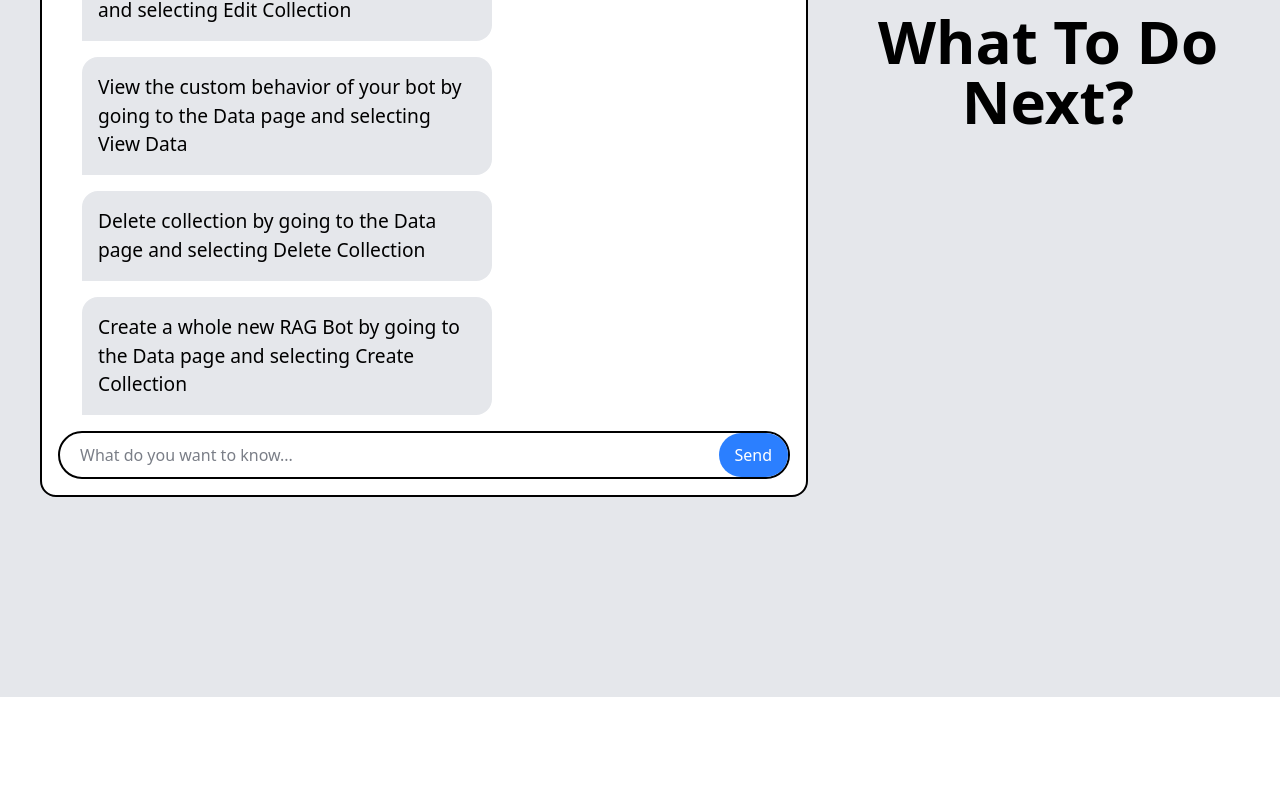
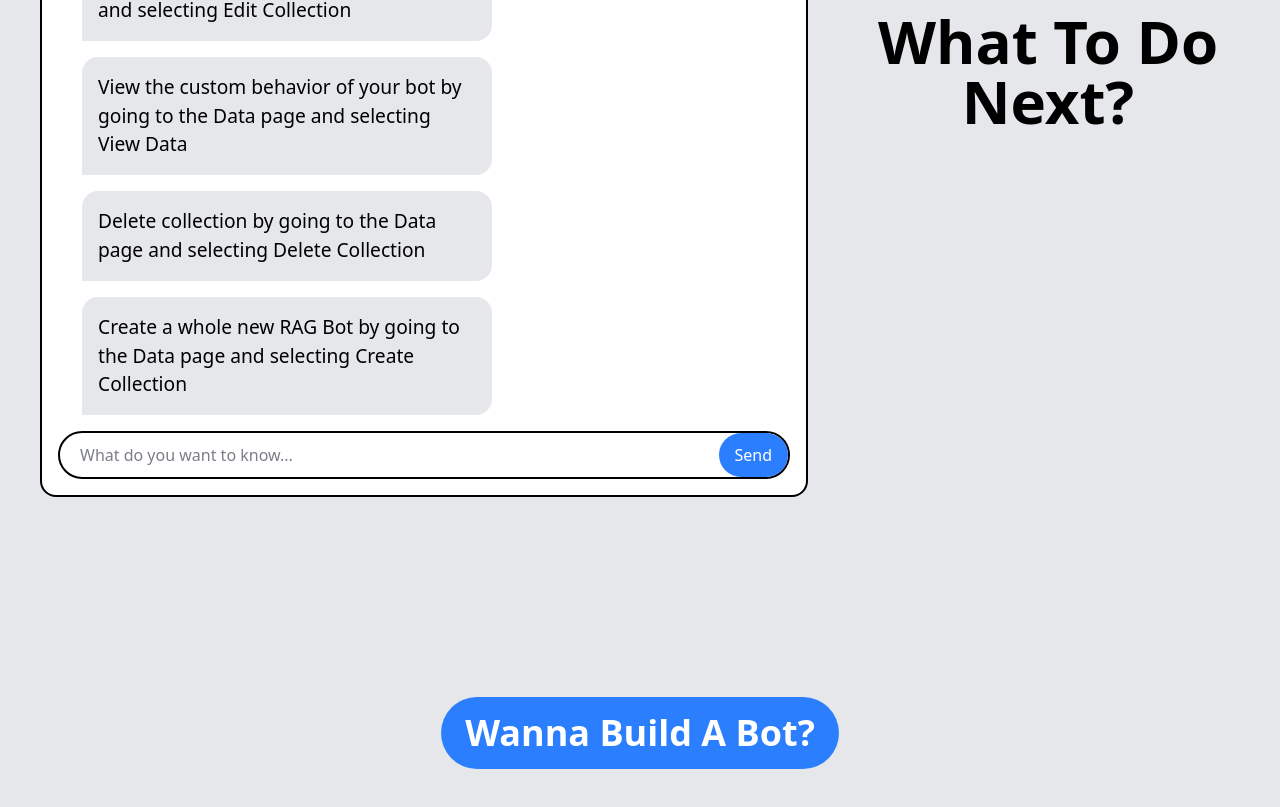
Before and after one commit to Tarif24/Build_A_Bot_Frontend, a React (Vite) app: page / in a window 1280 px wide. Shown: the part 4885-5692 px from the top of the page. Before the commit the page ends 5582 px from the top, so only its background shows below. Built offline with nearby package versions, Linux system fonts and the light colour scheme.

Commit message:
Added a button at the bottom of home that sends you to the data page

```diff
--- a/src/pages/HomePage.jsx
+++ b/src/pages/HomePage.jsx
@@ -1,8 +1,10 @@
 import Hero from "../components/Hero";
 import ChatTextDisplay from "../components/ChatTextDisplay";
+import { useNavigate } from "react-router-dom";
 
 const HomePage = () => {
     document.body.style.overflow = "auto";
+    const navigate = useNavigate();
 
     return (
         <div className="flex flex-col justify-center items-center bg-gray-200">
@@ -145,6 +147,12 @@ const HomePage = () => {
                     ]}
                 />
             </div>
+            <button
+                className="bg-blue-500 hover:bg-blue-600 hover:cursor-pointer hover:scale-125 text-4xl text-white font-bold py-4 px-6 rounded-full mb-10 transition duration-300"
+                onClick={() => navigate("/data")}
+            >
+                Wanna Build A Bot?
+            </button>
         </div>
     );
 };
```
